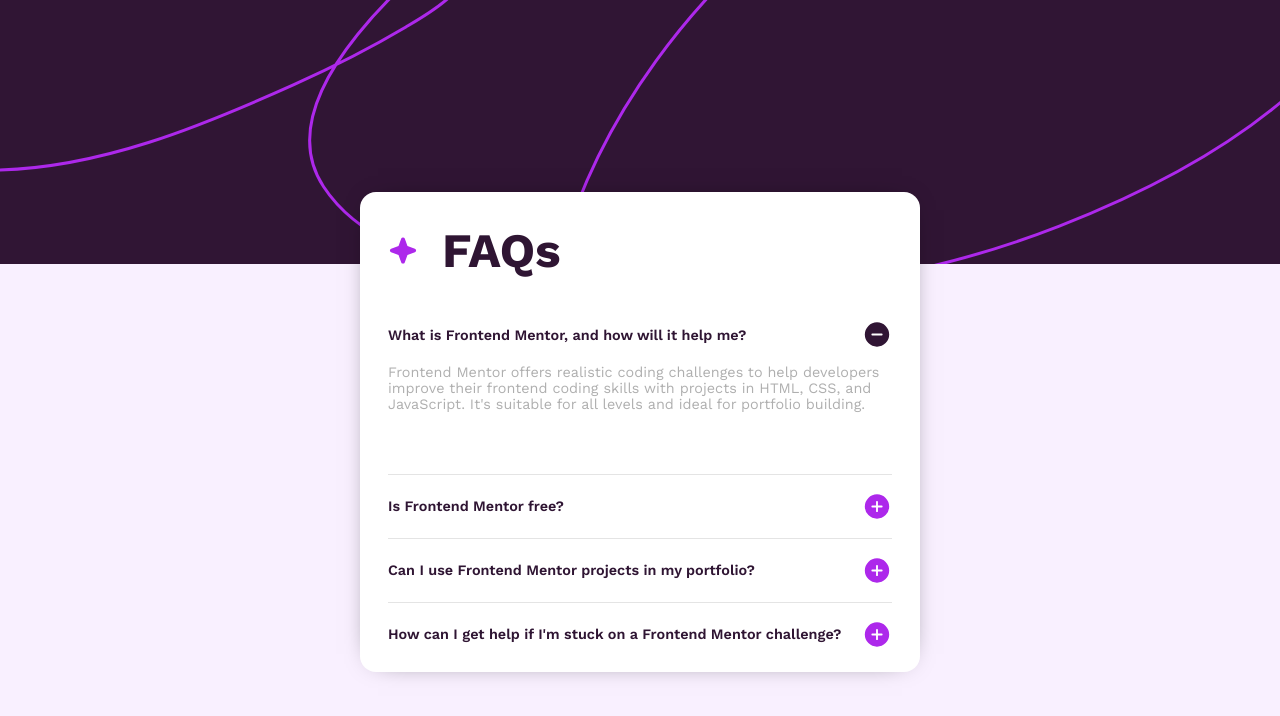
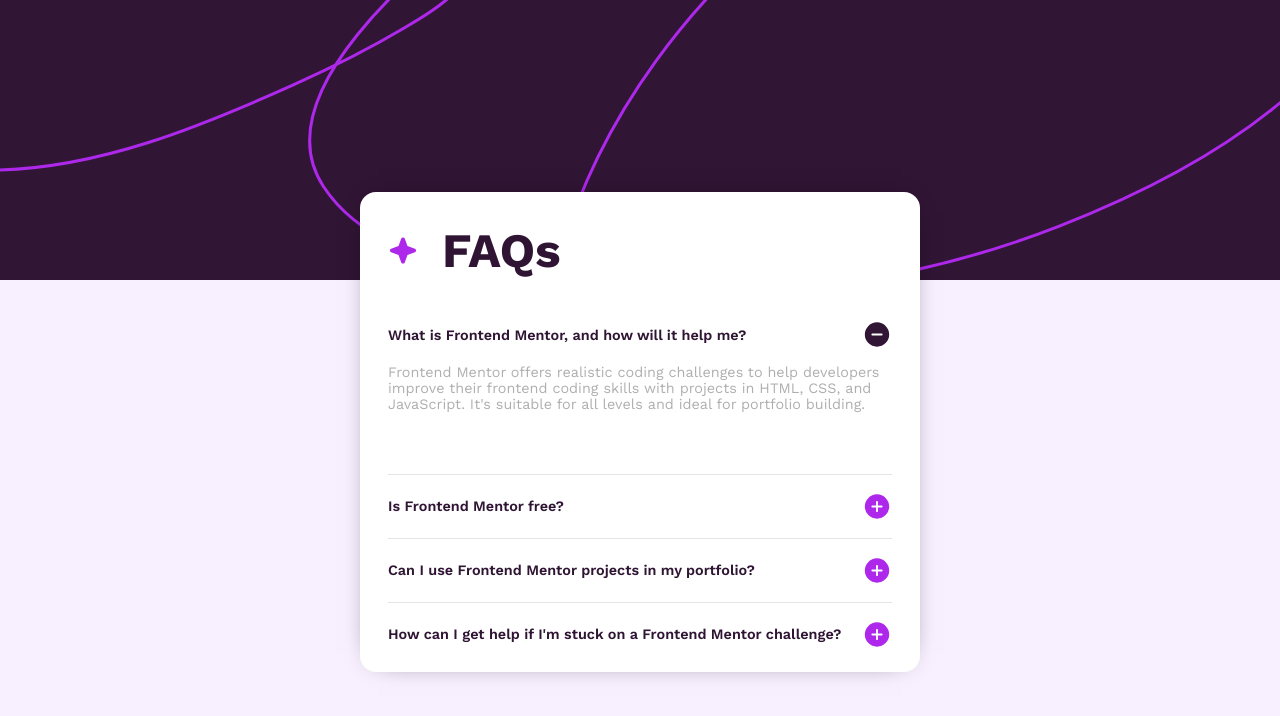
Before and after one commit to PajorKamil/FAQ-accordion, a plain HTML site: page index.html in a window 1280 px wide. Drawn offline with nearby package versions, Linux system fonts and the light colour scheme.

Commit message:
Update style.css

```diff
--- a/style.css
+++ b/style.css
@@ -16,7 +16,7 @@ body {
 
 .background {
     width: 100svw;
-    height: 33vh;
+    height: 35vh;
 }
 
 .container {
```
